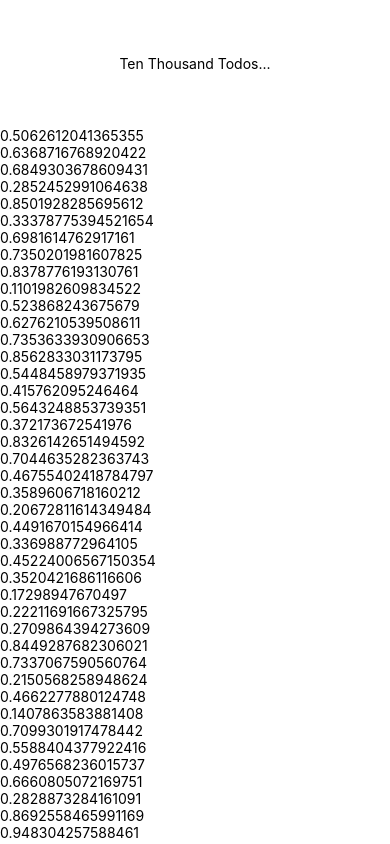
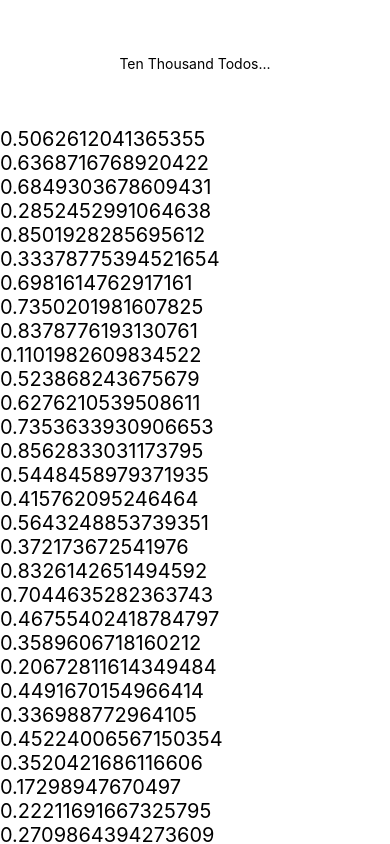
Before and after one commit to topherPedersen/OneMillionTodos, a React Native app: screen / in a window 390 px wide. Built offline with nearby package versions, Linux system fonts and the light colour scheme.

Commit message:
increased fontSize for Todo items

```diff
--- a/Todo.js
+++ b/Todo.js
@@ -17,7 +17,7 @@ class Todo extends React.Component {
   render() {
     return(
     <View>
-        <Text>{this.props.todo}</Text>
+        <Text style={{fontSize: 20}}>{this.props.todo}</Text>
     </View>
     );
   }
```
